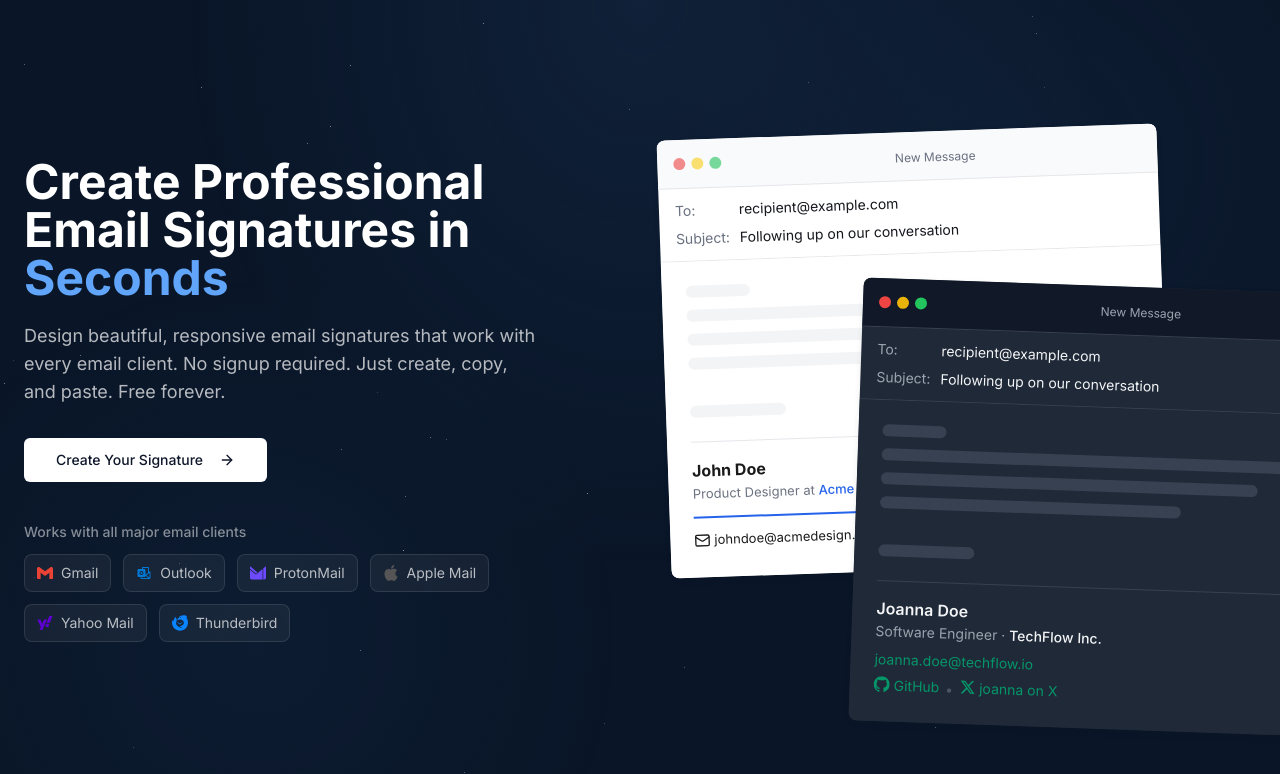
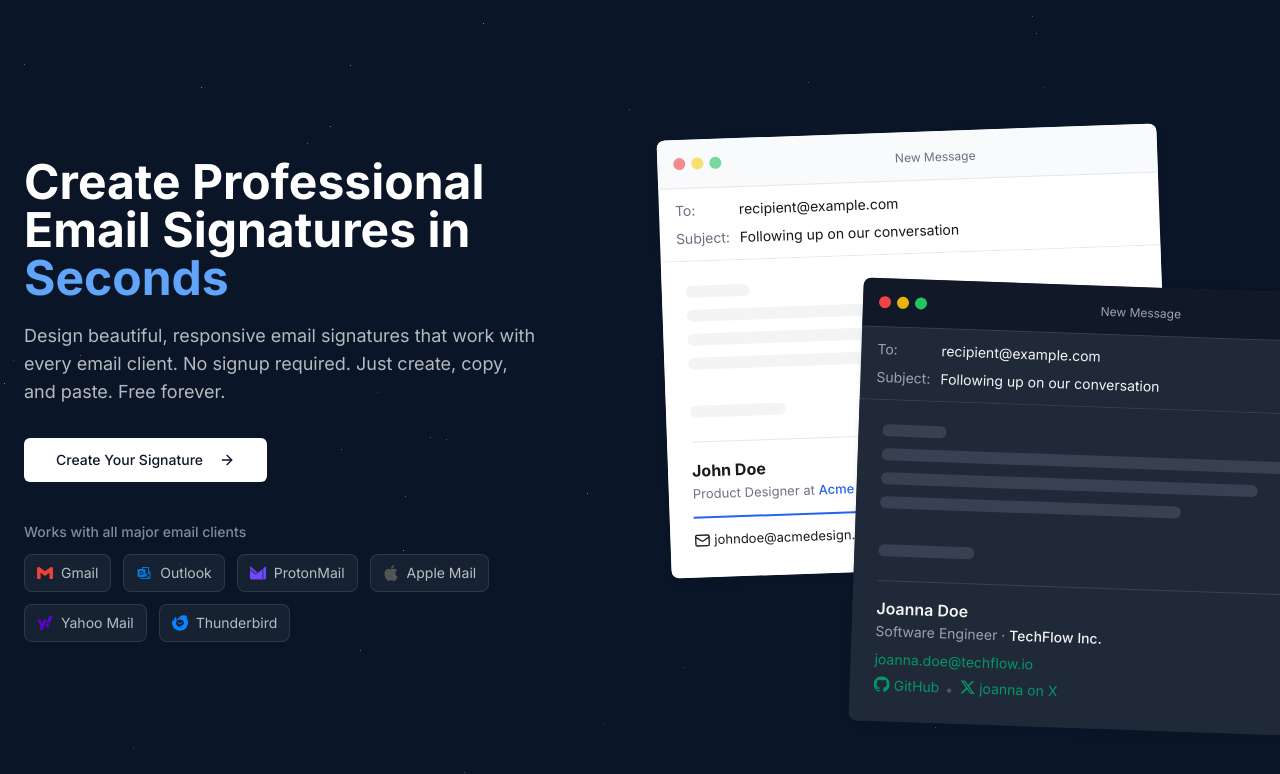
Before and after one commit to alemoraru/email-signature-generator, a React (Vite) app: page / in a window 1280 px wide. Shown: the top 774 px of the page. Built offline with nearby package versions, Linux system fonts and the light colour scheme; the HTML template or start-up script is replaced by a standard one.

Commit message:
feat: improve landing page background

```diff
--- a/src/pages/Landing.tsx
+++ b/src/pages/Landing.tsx
@@ -1,4 +1,5 @@
 import { Link } from "react-router-dom";
+import { useEffect } from "react";
 import { Button } from "@/components/ui/button";
 import { EmailTemplate } from "@/components/EmailTemplate";
 import { ArrowRight } from "lucide-react";
@@ -91,13 +92,24 @@
 ];
 
 const Landing = () => {
+  useEffect(() => {
+    // Set body background to match landing page
+    document.body.style.backgroundColor = "#0a1628";
+
+    // Cleanup: reset to default when component unmounts
+    return () => {
+      document.body.style.backgroundColor = "";
+    };
+  }, []);
+
   return (
-    <div className="min-h-screen bg-[#0a1628]">
+    <div className="min-h-screen bg-[#0a1628] relative">
       {/* Starry background effect */}
       <div
-        className="fixed inset-0 pointer-events-none"
+        className="fixed inset-0 pointer-events-none bg-[#0a1628]"
         style={{
           background: `
+            #0a1628,
             radial-gradient(ellipse at 50% 0%, rgba(30, 58, 95, 0.3) 0%, transparent 50%),
             radial-gradient(circle at 20% 80%, rgba(30, 64, 100, 0.15) 0%, transparent 30%),
             radial-gradient(circle at 80% 20%, rgba(30, 58, 95, 0.2) 0%, transparent 30%)
@@ -106,7 +118,7 @@
       />
 
       {/* Stars */}
-      <div className="fixed inset-0 pointer-events-none overflow-hidden">
+      <div className="fixed inset-0 pointer-events-none overflow-hidden bg-[#0a1628]">
         {[...Array(50)].map((_, i) => (
           <div
             key={i}
```
